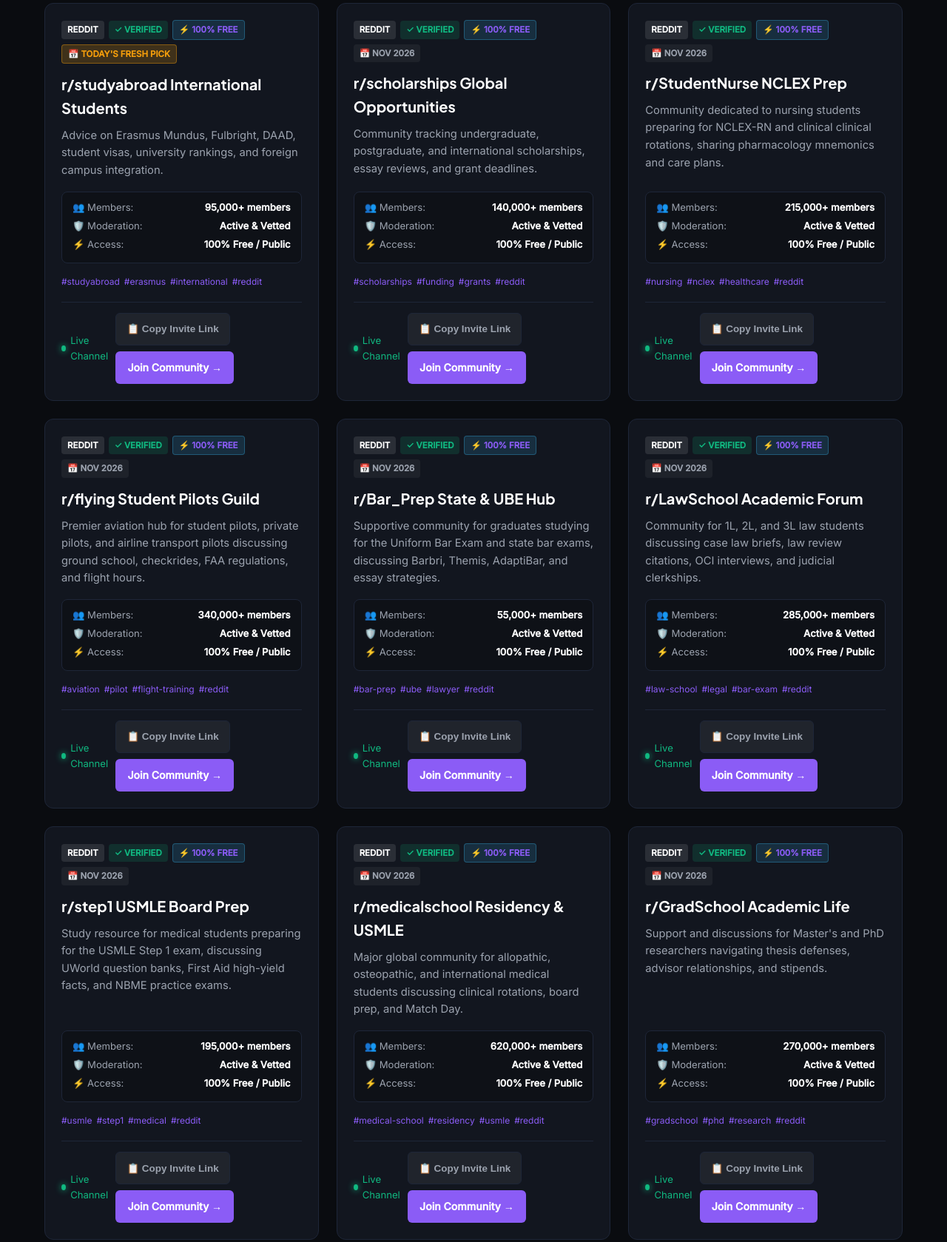
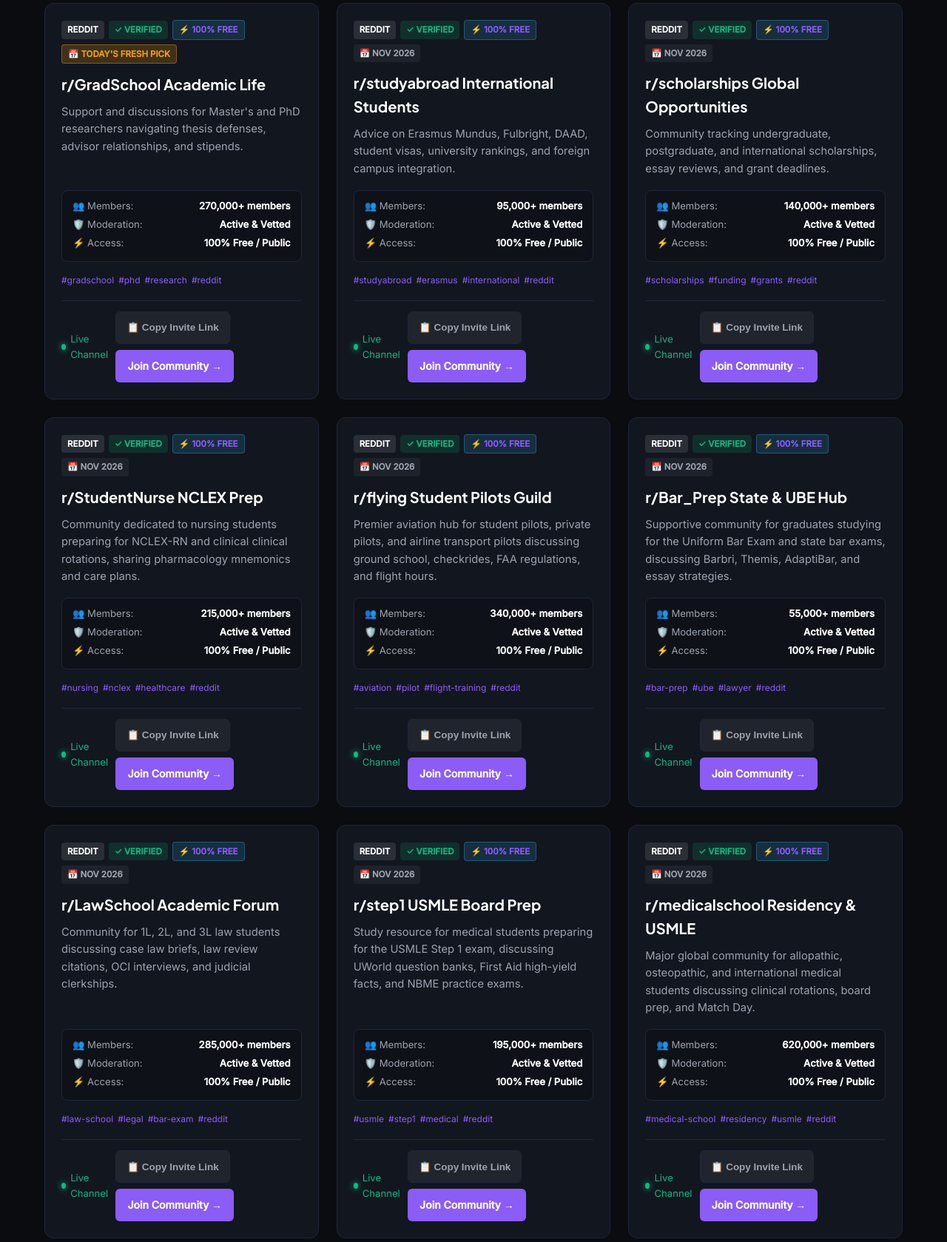
Before and after one commit to jibranpcccc/erasmus-mundus-joint-masters-scholars-hub, a plain HTML site: page index.html in a window 1280 px wide. Shown: the part 1231-2910 px from the top of the page at 74% size. Drawn offline with Linux system fonts and the light colour scheme.

Commit message:
feat(replenishment): fresh community links added - 2026-11-20 [skip ci]

```diff
--- a/index.html
+++ b/index.html
@@ -148,65 +148,65 @@
           {
             "@type": "ListItem",
             "position": 1,
+            "name": "r/GradSchool Academic Life",
+            "description": "Support and discussions for Master's and PhD researchers navigating thesis defenses, advisor relationships, and stipends.",
+            "url": "https://www.reddit.com/r/GradSchool/"
+          },
+          {
+            "@type": "ListItem",
+            "position": 2,
             "name": "r/studyabroad International Students",
             "description": "Advice on Erasmus Mundus, Fulbright, DAAD, student visas, university rankings, and foreign campus integration.",
             "url": "https://www.reddit.com/r/studyabroad/"
           },
           {
             "@type": "ListItem",
-            "position": 2,
+            "position": 3,
             "name": "r/scholarships Global Opportunities",
             "description": "Community tracking undergraduate, postgraduate, and international scholarships, essay reviews, and grant deadlines.",
             "url": "https://www.reddit.com/r/scholarships/"
           },
           {
             "@type": "ListItem",
-            "position": 3,
+            "position": 4,
             "name": "r/StudentNurse NCLEX Prep",
             "description": "Community dedicated to nursing students preparing for NCLEX-RN and clinical clinical rotations, sharing pharmacology mnemonics and care plans.",
             "url": "https://www.reddit.com/r/StudentNurse/"
           },
           {
             "@type": "ListItem",
-            "position": 4,
+            "position": 5,
             "name": "r/flying Student Pilots Guild",
             "description": "Premier aviation hub for student pilots, private pilots, and airline transport pilots discussing ground school, checkrides, FAA regulations, and flight hours.",
             "url": "https://www.reddit.com/r/flying/"
           },
           {
             "@type": "ListItem",
-            "position": 5,
+            "position": 6,
             "name": "r/Bar_Prep State & UBE Hub",
             "description": "Supportive community for graduates studying for the Uniform Bar Exam and state bar exams, discussing Barbri, Themis, AdaptiBar, and essay strategies.",
             "url": "https://www.reddit.com/r/Bar_Prep/"
           },
           {
             "@type": "ListItem",
-            "position": 6,
+            "position": 7,
             "name": "r/LawSchool Academic Forum",
             "description": "Community for 1L, 2L, and 3L law students discussing case law briefs, law review citations, OCI interviews, and judicial clerkships.",
             "url": "https://www.reddit.com/r/LawSchool/"
           },
           {
             "@type": "ListItem",
-            "position": 7,
+            "position": 8,
             "name": "r/step1 USMLE Board Prep",
             "description": "Study resource for medical students preparing for the USMLE Step 1 exam, discussing UWorld question banks, First Aid high-yield facts, and NBME practice exams.",
             "url": "https://www.reddit.com/r/step1/"
           },
           {
             "@type": "ListItem",
-            "position": 8,
+            "position": 9,
             "name": "r/medicalschool Residency & USMLE",
             "description": "Major global community for allopathic, osteopathic, and international medical students discussing clinical rotations, board prep, and Match Day.",
             "url": "https://www.reddit.com/r/medicalschool/"
-          },
-          {
-            "@type": "ListItem",
-            "position": 9,
-            "name": "r/GradSchool Academic Life",
-            "description": "Support and discussions for Master's and PhD researchers navigating thesis defenses, advisor relationships, and stipends.",
-            "url": "https://www.reddit.com/r/GradSchool/"
           },
           {
             "@type": "ListItem",
@@ -615,12 +615,36 @@
         </div>
         <div id="vetted-communities" class="grid">
 
-        <div id="community-card-1" class="card" data-platform="reddit" data-category="study abroad">
+        <div id="community-card-1" class="card" data-platform="reddit" data-category="higher education">
             <div class="card-header">
                 <span class="badge badge-platform">Reddit</span>
                 <span class="badge badge-verified">✓ Verified</span>
                 <span class="badge badge-free">⚡ 100% Free</span>
                 <span class="badge badge-date" style="background: rgba(245, 158, 11, 0.2); color: #f59e0b; border: 1px solid rgba(245, 158, 11, 0.4); font-weight: 700;">📅 Today's Fresh Pick</span>
+            </div>
+            <h3 class="card-title">r/GradSchool Academic Life</h3>
+            <p class="card-desc">Support and discussions for Master's and PhD researchers navigating thesis defenses, advisor relationships, and stipends.</p>
+            <div class="spec-matrix">
+                <div class="spec-row"><span>👥 Members:</span> <strong>270,000+ members</strong></div>
+                <div class="spec-row"><span>🛡️ Moderation:</span> <strong>Active & Vetted</strong></div>
+                <div class="spec-row"><span>⚡ Access:</span> <strong>100% Free / Public</strong></div>
+            </div>
+            <div class="tags-row"><span class="tag">#gradschool</span><span class="tag">#phd</span><span class="tag">#research</span><span class="tag">#reddit</span></div>
+            <div class="card-footer">
+                <span class="activity-pulse"><span class="pulse-dot"></span> Live Channel</span>
+                <div class="card-actions">
+                    <button class="btn-copy-invite" onclick="copyInviteLink(event, 'https://www.reddit.com/r/GradSchool/')">📋 Copy Invite Link</button>
+                    <a href="https://www.reddit.com/r/GradSchool/" target="_blank" rel="noopener noreferrer" class="btn-join">Join Community →</a>
+                </div>
+            </div>
+        </div>
+
+        <div id="community-card-2" class="card" data-platform="reddit" data-category="study abroad">
+            <div class="card-header">
+                <span class="badge badge-platform">Reddit</span>
+                <span class="badge badge-verified">✓ Verified</span>
+                <span class="badge badge-free">⚡ 100% Free</span>
+                <span class="badge badge-date">📅 Nov 2026</span>
             </div>
             <h3 class="card-title">r/studyabroad International Students</h3>
             <p class="card-desc">Advice on Erasmus Mundus, Fulbright, DAAD, student visas, university rankings, and foreign campus integration.</p>
@@ -639,7 +663,7 @@
             </div>
         </div>
 
-        <div id="community-card-2" class="card" data-platform="reddit" data-category="scholarships">
+        <div id="community-card-3" class="card" data-platform="reddit" data-category="scholarships">
             <div class="card-header">
                 <span class="badge badge-platform">Reddit</span>
                 <span class="badge badge-verified">✓ Verified</span>
@@ -663,7 +687,7 @@
             </div>
         </div>
 
-        <div id="community-card-3" class="card" data-platform="reddit" data-category="nursing education">
+        <div id="community-card-4" class="card" data-platform="reddit" data-category="nursing education">
             <div class="card-header">
                 <span class="badge badge-platform">Reddit</span>
                 <span class="badge badge-verified">✓ Verified</span>
@@ -687,7 +711,7 @@
             </div>
         </div>
 
-        <div id="community-card-4" class="card" data-platform="reddit" data-category="aviation training">
+        <div id="community-card-5" class="card" data-platform="reddit" data-category="aviation training">
             <div class="card-header">
                 <span class="badge badge-platform">Reddit</span>
                 <span class="badge badge-verified">✓ Verified</span>
@@ -711,7 +735,7 @@
             </div>
         </div>
 
-        <div id="community-card-5" class="card" data-platform="reddit" data-category="bar examination">
+        <div id="community-card-6" class="card" data-platform="reddit" data-category="bar examination">
             <div class="card-header">
                 <span class="badge badge-platform">Reddit</span>
                 <span class="badge badge-verified">✓ Verified</span>
@@ -735,7 +759,7 @@
             </div>
         </div>
 
-        <div id="community-card-6" class="card" data-platform="reddit" data-category="legal education">
+        <div id="community-card-7" class="card" data-platform="reddit" data-category="legal education">
             <div class="card-header">
                 <span class="badge badge-platform">Reddit</span>
                 <span class="badge badge-verified">✓ Verified</span>
@@ -759,7 +783,7 @@
             </div>
         </div>
 
-        <div id="community-card-7" class="card" data-platform="reddit" data-category="medical boards">
+        <div id="community-card-8" class="card" data-platform="reddit" data-category="medical boards">
             <div class="card-header">
                 <span class="badge badge-platform">Reddit</span>
                 <span class="badge badge-verified">✓ Verified</span>
@@ -783,7 +807,7 @@
             </div>
         </div>
 
-        <div id="community-card-8" class="card" data-platform="reddit" data-category="medical education">
+        <div id="community-card-9" class="card" data-platform="reddit" data-category="medical education">
             <div class="card-header">
                 <span class="badge badge-platform">Reddit</span>
                 <span class="badge badge-verified">✓ Verified</span>
@@ -803,30 +827,6 @@
                 <div class="card-actions">
                     <button class="btn-copy-invite" onclick="copyInviteLink(event, 'https://www.reddit.com/r/medicalschool/')">📋 Copy Invite Link</button>
                     <a href="https://www.reddit.com/r/medicalschool/" target="_blank" rel="noopener noreferrer" class="btn-join">Join Community →</a>
-                </div>
-            </div>
-        </div>
-
-        <div id="community-card-9" class="card" data-platform="reddit" data-category="higher education">
-            <div class="card-header">
-                <span class="badge badge-platform">Reddit</span>
-                <span class="badge badge-verified">✓ Verified</span>
-                <span class="badge badge-free">⚡ 100% Free</span>
-                <span class="badge badge-date">📅 Nov 2026</span>
-            </div>
-            <h3 class="card-title">r/GradSchool Academic Life</h3>
-            <p class="card-desc">Support and discussions for Master's and PhD researchers navigating thesis defenses, advisor relationships, and stipends.</p>
-            <div class="spec-matrix">
-                <div class="spec-row"><span>👥 Members:</span> <strong>270,000+ members</strong></div>
-                <div class="spec-row"><span>🛡️ Moderation:</span> <strong>Active & Vetted</strong></div>
-                <div class="spec-row"><span>⚡ Access:</span> <strong>100% Free / Public</strong></div>
-            </div>
-            <div class="tags-row"><span class="tag">#gradschool</span><span class="tag">#phd</span><span class="tag">#research</span><span class="tag">#reddit</span></div>
-            <div class="card-footer">
-                <span class="activity-pulse"><span class="pulse-dot"></span> Live Channel</span>
-                <div class="card-actions">
-                    <button class="btn-copy-invite" onclick="copyInviteLink(event, 'https://www.reddit.com/r/GradSchool/')">📋 Copy Invite Link</button>
-                    <a href="https://www.reddit.com/r/GradSchool/" target="_blank" rel="noopener noreferrer" class="btn-join">Join Community →</a>
                 </div>
             </div>
         </div>
```
Also changed, not shown: data/groups.json (+20 -19 lines), feed.xml (+9 -9 lines).
